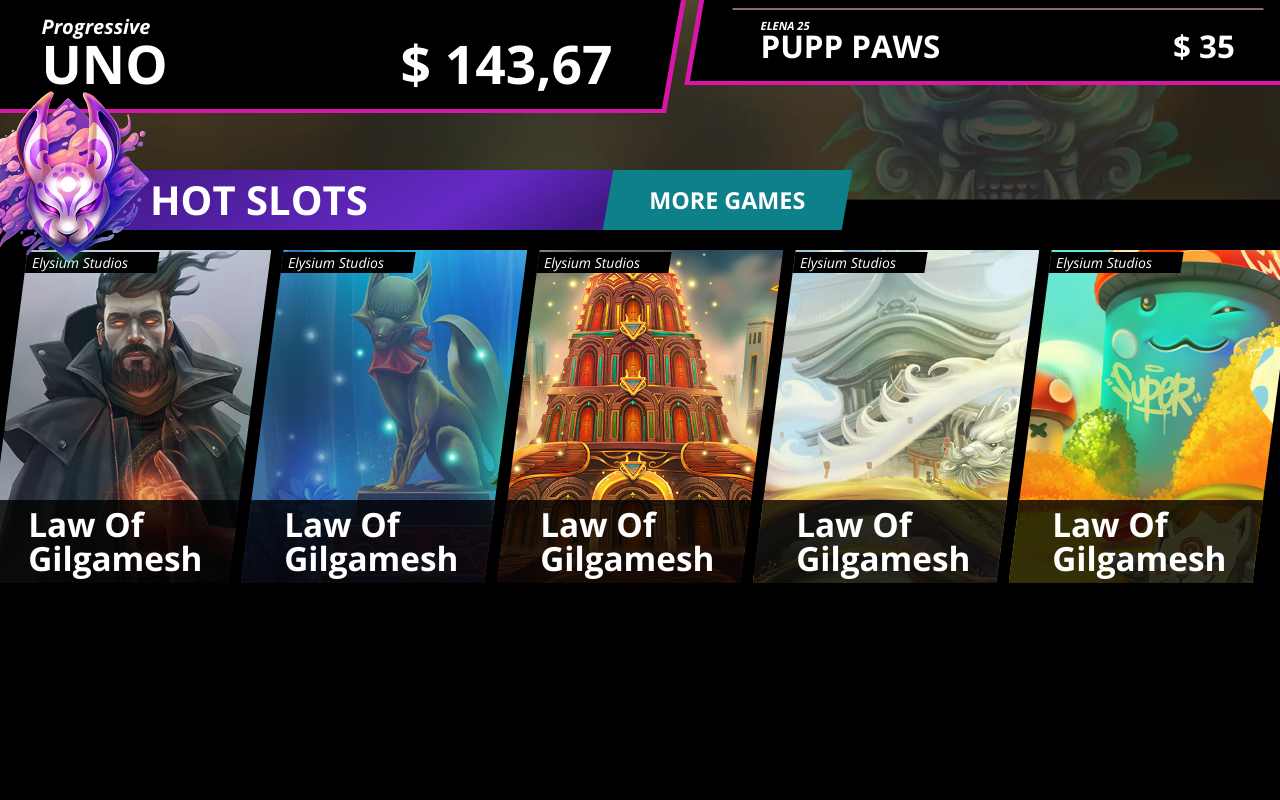
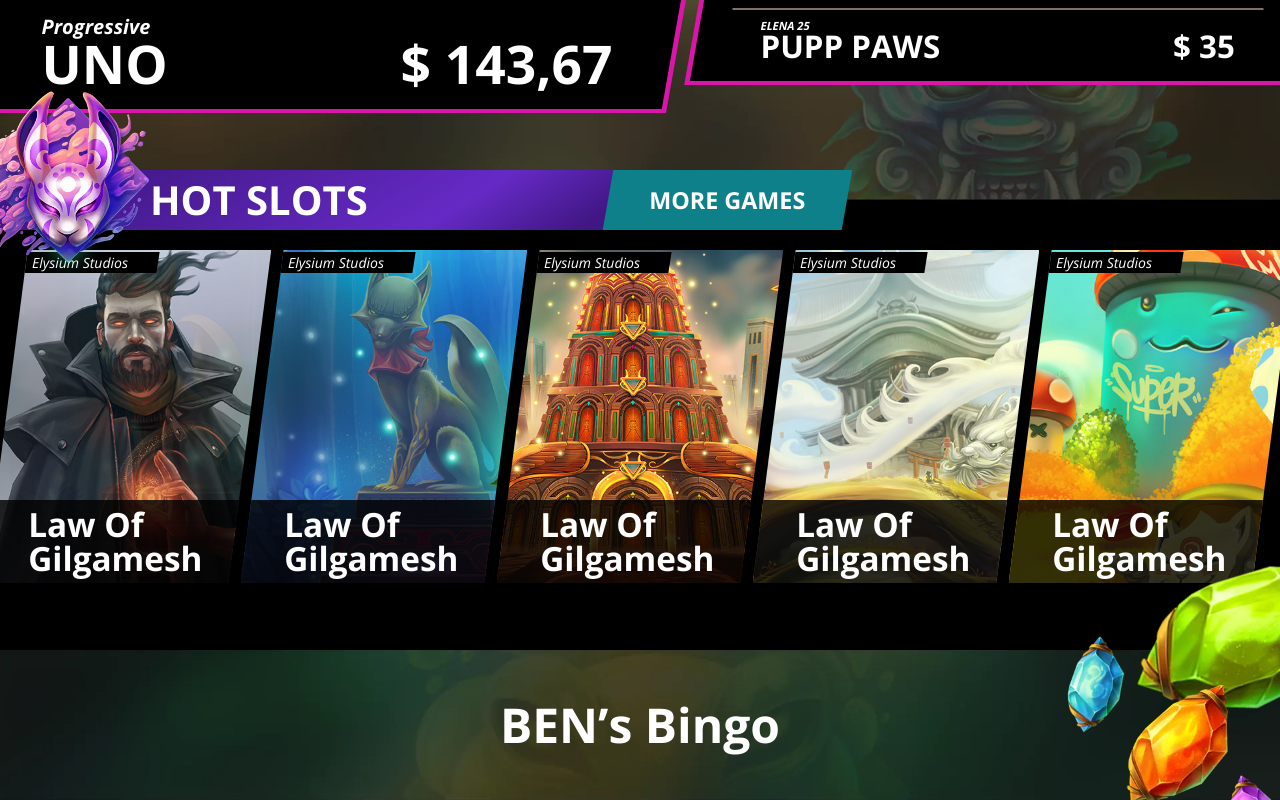
Before and after one commit to ivayloc/bens-bingo-app, an Angular app: page / in a window 1280 px wide. Shown: the part 1485-2285 px from the top of the page. Before the commit the page ends 2227 px from the top, so only its background shows below. Built offline with nearby package versions, Linux system fonts and the light colour scheme.

Commit message:
bens bing ads place

```diff
--- a/src/app/app.component.html
+++ b/src/app/app.component.html
@@ -286,4 +286,16 @@
       </li>
     </ul>
   </div>
+  <div class="bens-bingo-ads d-flex justify-content-center align-items-center">
+    <div class="bens-bingo-ads-text">BEN’s Bingo</div>
+    <img
+      src="/assets/images/stones/stones.webp"
+      srcset="
+        /assets/images/stones/stones@2x.webp 2x,
+        /assets/images/stones/stones@3x.webp 3x
+      "
+      class="bens-bingo-ads-stones"
+      alt="stones"
+    />
+  </div>
 </div>
--- a/src/app/app.component.scss
+++ b/src/app/app.component.scss
@@ -510,7 +510,7 @@
 }
 
 .slots-games {
-  margin-bottom: calc-clamp(238);
+  margin-bottom: calc-clamp(100);
   &-header {
     background: linear-gradient(148deg, #401784 9%, #652ac5 55%, #401784 72%);
     position: relative;
@@ -624,3 +624,21 @@
     }
   }
 }
+.bens-bingo-ads {
+  position: relative;
+  min-height: calc-clamp(226);
+  background: url("/assets/images/bg-with-mask-2/bg-with-mask-2.webp") no-repeat
+    0 center;
+  background-size: cover;
+  &-text {
+    color: white;
+    font-family: OpenSans-Bold;
+    font-size: calc-clamp(72);
+  }
+  &-stones {
+    width: calc-clamp(439);
+    position: absolute;
+    top: calc-clamp(-130);
+    right: calc-clamp(-120);
+  }
+}
```
